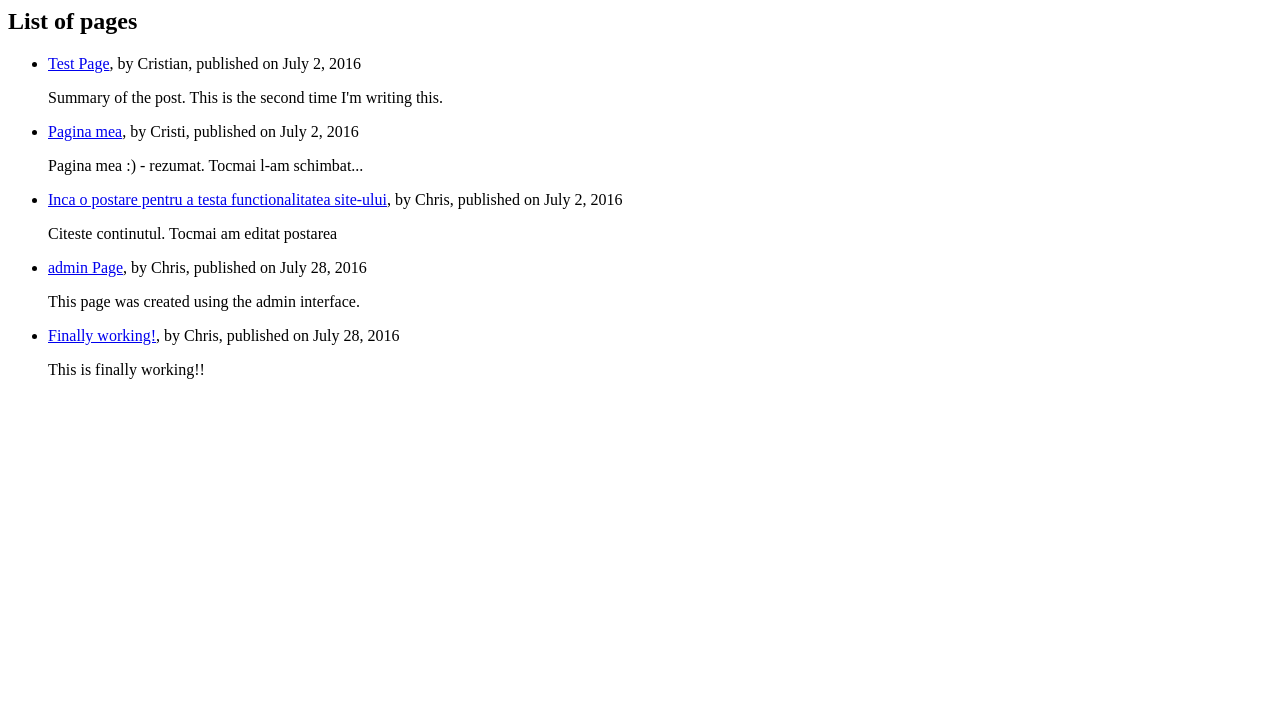
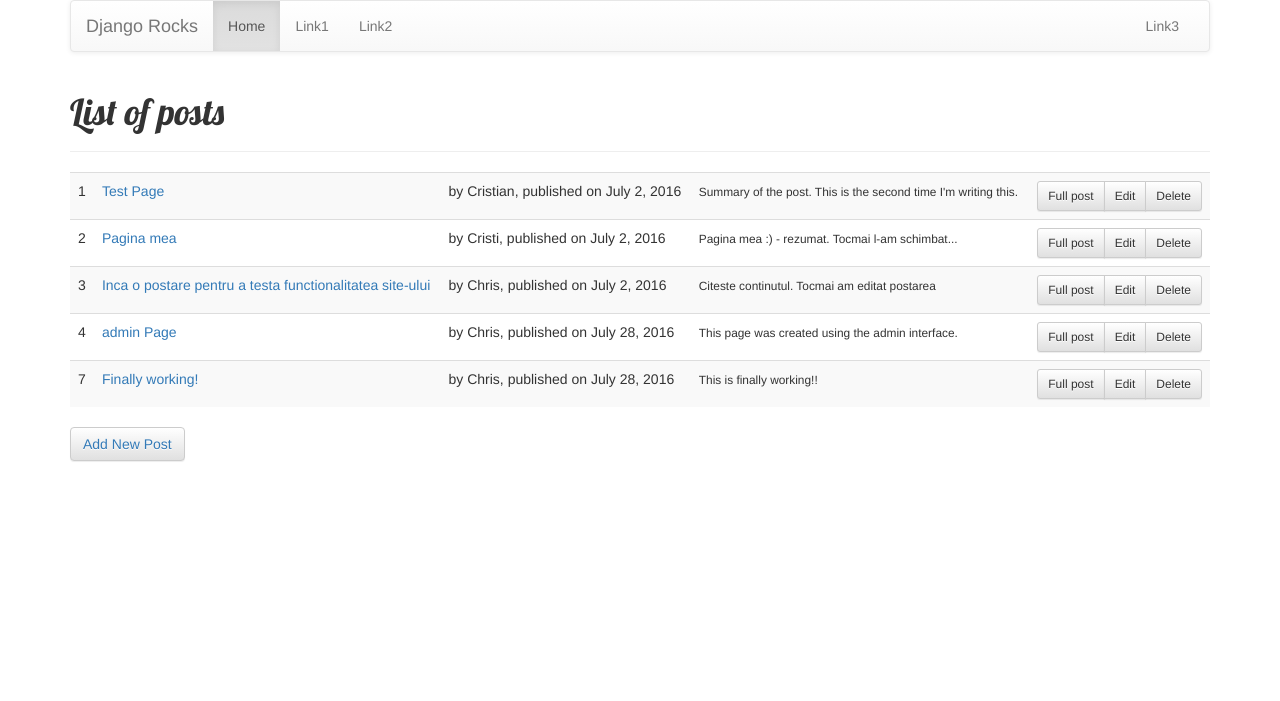
Before and after one commit to cristihainic/playground, a Django app: page /blog/ in a window 1280 px wide. Shown: the top 701 px of the page. Run offline with Django 3.2, Linux system fonts and the light colour scheme; data comes from the database, SQL or seed files in the repository; both versions use the stored data as it was after the commit; some libraries are stand-ins or nearby versions.

Commit message:
added possibility to add and delete posts

```diff
--- a/blog/templates/page_list.html
+++ b/blog/templates/page_list.html
@@ -1,14 +1,25 @@
-<html>
-<head>
-    <title>List pages</title>
-</head>
-    <body>
-        <h2>List of pages</h2>
-        <ul>
+{% extends "base.html" %}
+
+{% block page_heading %}List of posts{% endblock %}
+
+{% block content %}
+        <table class="table table-striped">
             {% for page in object_list %}
-                <a href="/page/{{page.pk}}"><li>{{ page.title }}</a>, by {{ page.author }}, published on {{ page.date_added }}</li>
-                <p> {{ page.summary }}</p>
+            <tr>
+                <td>{{page.id}}</td>
+                <td><a href="{% url 'page_detail' page_id=page.pk %}">{{ page.title }}</a></td>
+                <td>by {{ page.author }}, published on {{ page.date_added }}</td>
+                <td><small>{{ page.summary }}</small></td>
+                <td>
+                    <div class="btn-group btn-group-sm pull-right">
+                        <a class="btn btn-default" href="{% url 'page_detail' page_id=page.pk %}">Full post</a>
+                        <a class="btn btn-default" href="{% url 'page_edit' page_id=page.pk %}">Edit</a>
+                        <a class="btn btn-default" href="{% url 'page_del' page_id=page.pk %}">Delete</a>
+                    </div>
+                </td>
+            </tr>
             {% endfor %}
-        </ul>
-    </body>
-</html>
+        </table>
+
+<p class="btn btn-default"><a href="{% url 'new_post' %}">Add New Post</a></p>
+{% endblock %}
--- a/blog/views.py
+++ b/blog/views.py
@@ -1,7 +1,10 @@
-from django.shortcuts import render, render_to_response
+from django.shortcuts import render, render_to_response, redirect
 from django.views.generic import ListView
-from django.http import HttpResponse
+from django.http import HttpResponse, HttpResponseRedirect
+from django.core.urlresolvers import reverse
 from django.template import RequestContext
+from django.utils import timezone
+from .forms import PageForm
 
 from .models import Page
 
@@ -20,5 +23,33 @@ def page(request, page_id):
         context_instance=RequestContext(request)
     )
 
-def testare(request):
-    return HttpResponse("Ai creat o noua pagina. Felicitari!")
+def edit_post(request, page_id):
+    page_obj = Page.objects.get(pk=page_id)
+    if request.method == "POST":
+        form = PageForm(request.POST, instance=page_obj)
+        if form.is_valid():
+            obj = form.save()
+            obj.save()
+            return HttpResponseRedirect(reverse("page_detail", kwargs={"page_id": page_obj.id}))
+    else:
+        form = PageForm(instance=page_obj)
+    context={"form": form, "page_obj": page_obj}
+    return render_to_response("page_edit.html", context, context_instance=RequestContext(request))
+    #ultimul parametru e pentru csrf_token
+
+def new_post(request):
+    if request.method == 'POST':
+        form = PageForm(request.POST)
+        if form.is_valid():
+            obj = form.save(commit=False)
+            obj.date_added = timezone.now()
+            obj.save()
+            return redirect('home')
+    else:
+        form = PageForm()
+    return render(request, 'new.html', {'form': form})
+
+def del_post(request, page_id):
+    page_obj = Page.objects.get(pk=page_id)
+    page_obj.delete()
+    return redirect('home')
--- a/lonesome_zeus/settings.py
+++ b/lonesome_zeus/settings.py
@@ -56,7 +56,7 @@ ROOT_URLCONF = 'lonesome_zeus.urls'
 TEMPLATES = [
     {
         'BACKEND': 'django.template.backends.django.DjangoTemplates',
-        'DIRS': [],
+        'DIRS': [os.path.join(BASE_DIR, 'lonesome_zeus', 'templates')],
         'APP_DIRS': True,
         'OPTIONS': {
             'context_processors': [
--- a/lonesome_zeus/templates/base.html
+++ b/lonesome_zeus/templates/base.html
@@ -69,7 +69,7 @@
               <span class="icon-bar"></span>
               <span class="icon-bar"></span>
             </button>
-            <a class="navbar-brand" href="#">Django Rocks</a>
+            <a class="navbar-brand" href="{% url "home" %}">Django Rocks</a>
           </div>
           <div id="navbar" class="navbar-collapse collapse">
             <ul class="nav navbar-nav">
--- a/lonesome_zeus/urls.py
+++ b/lonesome_zeus/urls.py
@@ -1,27 +1,15 @@
-"""lonesome_zeus URL Configuration
-
-The `urlpatterns` list routes URLs to views. For more information please see:
-    https://docs.djangoproject.com/en/1.9/topics/http/urls/
-Examples:
-Function views
-    1. Add an import:  from my_app import views
-    2. Add a URL to urlpatterns:  url(r'^$', views.home, name='home')
-Class-based views
-    1. Add an import:  from other_app.views import Home
-    2. Add a URL to urlpatterns:  url(r'^$', Home.as_view(), name='home')
-Including another URLconf
-    1. Import the include() function: from django.conf.urls import url, include
-    2. Add a URL to urlpatterns:  url(r'^blog/', include('blog.urls'))
-"""
 from django.conf.urls import url
 from django.contrib import admin
-from blog.views import index, PageListView, page, testare # ca sa avem un view trebuie sa-l si importam!
+from blog.views import *
 
 urlpatterns = [
-    url(r'^$', index),
+    url(r'^$', PageListView.as_view(), name="home"),
     url(r'^blog/', PageListView.as_view()),
     url(r'^admin/', admin.site.urls),
     url(r'^hello/', index),
-    url(r'^page/(?P<page_id>[0-9])/$', page),
-    url(r'^testare', testare),
+    url(r'^post/(?P<page_id>[0-9]+)/$', page, name="page_detail"),
+    url(r'^post/(?P<page_id>[0-9]+)/edit/$', edit_post, name="page_edit"),
+    url(r'^new/$', new_post, name="new_post"),
+    url(r'^post/(?P<page_id>[0-9]+)/delete/$', del_post, name="page_del"),
+
 ]
```
Also changed, not shown: blog/forms.py (added, +8 -0 lines), blog/models.py (+0 -7 lines), blog/templates/new.html (added, +11 -0 lines), blog/templates/page.html (+15 -9 lines), blog/templates/page_edit.html (added, +19 -0 lines), db.sqlite3.
